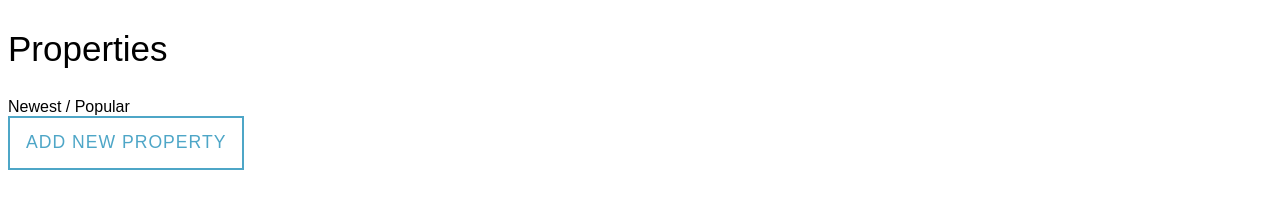
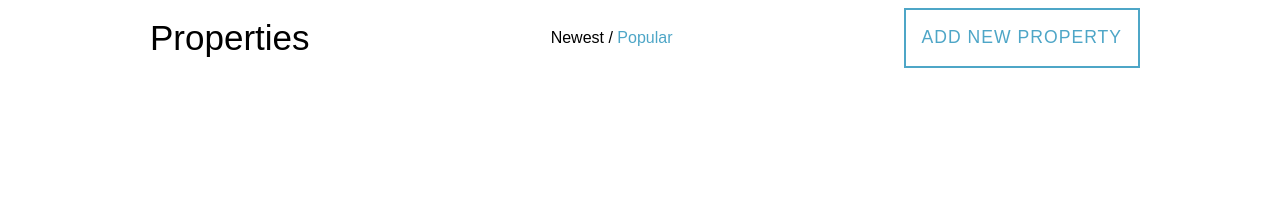
Before and after one commit to julitabanyte/properties, a plain HTML site: page index.html in a window 1280 px wide. Drawn offline with Linux system fonts and the light colour scheme; no server answers; a web font is replaced by a local one.

Commit message:
navigation changes

```diff
--- a/css/style.css
+++ b/css/style.css
@@ -9,8 +9,6 @@
 
 body {
     font-family: var(--primary-font);
-    top: 0px;
-    left: 0px;
 }
 
 h1 {
@@ -46,6 +44,27 @@ img {
     box-sizing: border-box;
 }
 
+.topnav {
+    display:inline-block;
+    margin: auto;
+    overflow: hidden;
+    width: 1000px;
+    display: flex;
+    height: 60px;
+}
+
+.options {
+    margin:auto;
+}
+
+h1 {
+    margin: 10px;
+}
+
+mark {
+    color: var(--main-color);
+    background-color: #ffffff;
+}
 /*button*/
 
 .property {
@@ -61,7 +80,6 @@ img {
     border: 1;
     border-color: var(--main-color);
     background-color: white;
-
 }
 
 .main {
--- a/index.html
+++ b/index.html
@@ -10,9 +10,11 @@
 </head>
 <header>
     <nav>
+        <div class="topnav">
             <h1>Properties</h1>
-        <div class="options">Newest / Popular</div>
+            <div class="options">Newest / <mark>Popular</mark></div>
             <button class="property">Add New Property</button>
+        </div>
     </nav>
 </header>
 
```
Lines whose indentation alone changed are shown as unchanged.
